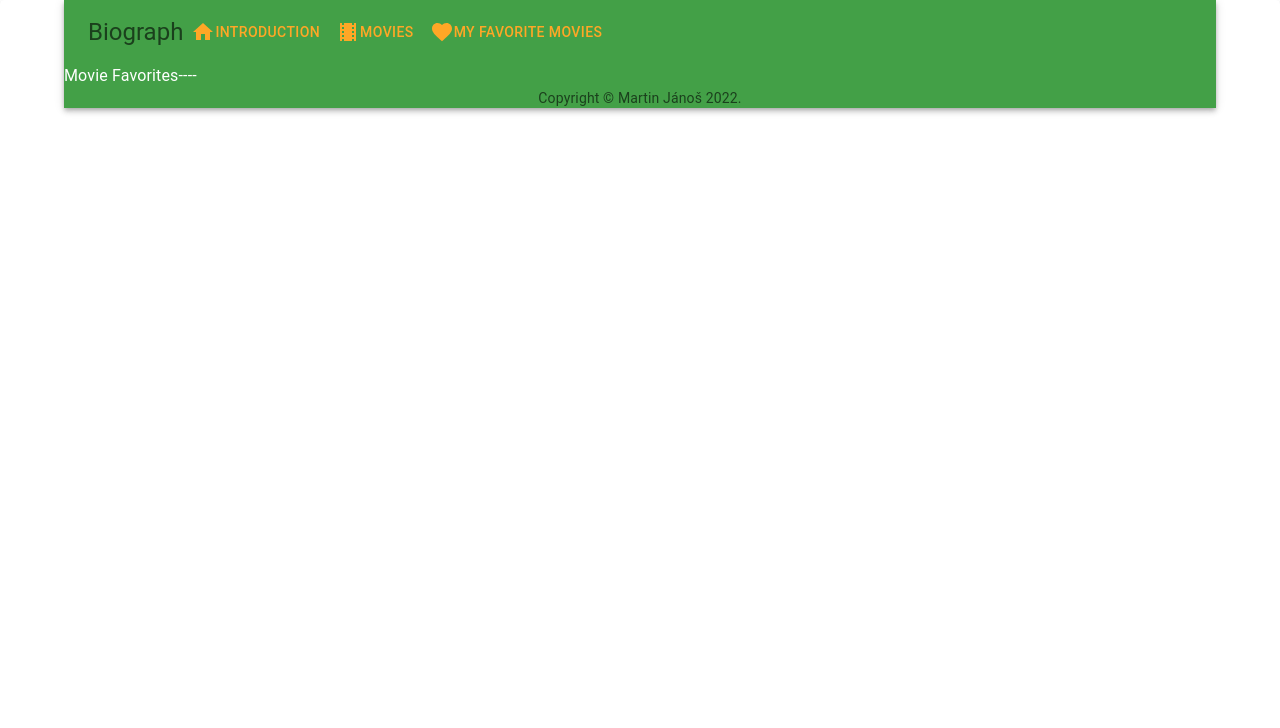
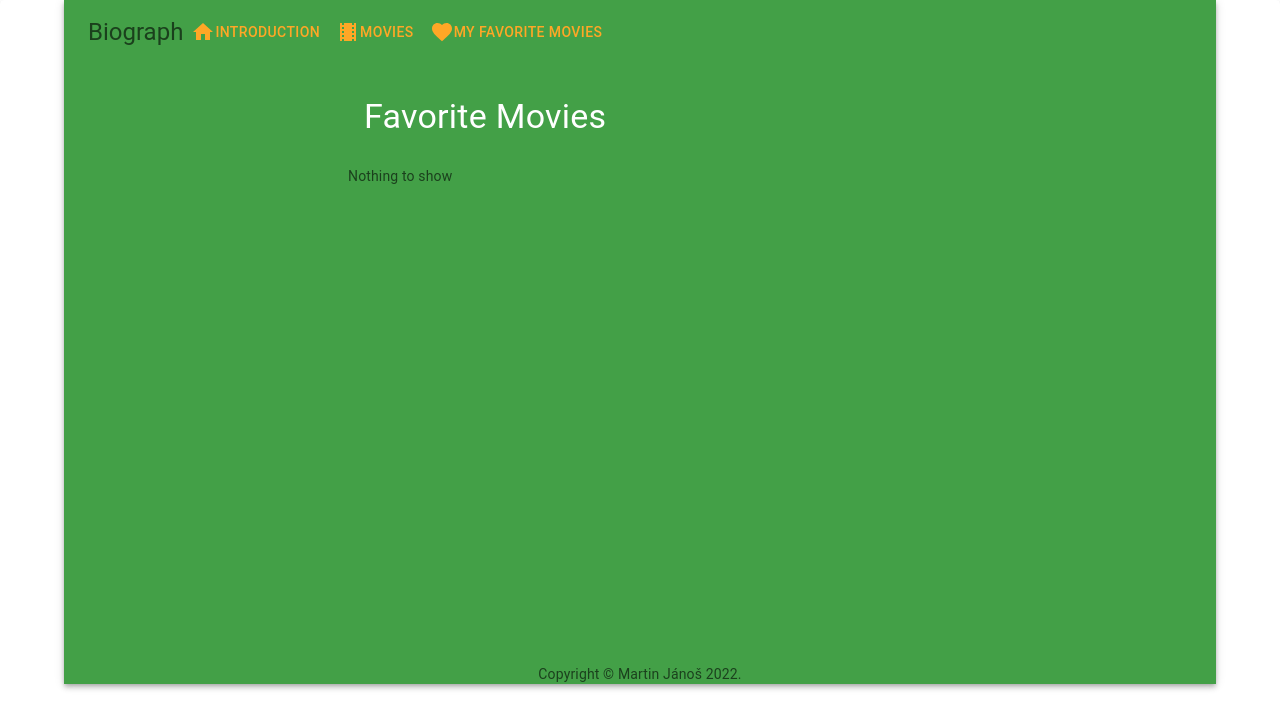
Before and after one commit to tinomar/biograph, a React (Create React App) app: page /movies/favorites in a window 1280 px wide. Shown: the top 728 px of the page. Built offline with nearby package versions, Linux system fonts and the light colour scheme.

Commit message:
Add favorite movies logic

```diff
--- a/src/pages/MovieFavorites.tsx
+++ b/src/pages/MovieFavorites.tsx
@@ -1,10 +1,72 @@
 import React from 'react';
+import { useNavigate } from "react-router-dom";
+import { useSelector, useDispatch } from 'react-redux';
+import { removeFavorite } from '../actionCreators/movies';
+import { RootState } from '../reducers';
+import { Box, IconButton, Card, CardActions, CardContent, CardMedia, Container, Grid, Typography } from '@mui/material';
+import DeleteIcon from '@mui/icons-material/Delete';
+import AutoStoriesIcon from '@mui/icons-material/AutoStories';
+
+interface MovieCardProps {
+  posterUrl: string;
+  title: string;
+  index: number;
+  onClick(): void;
+  onDelete(): void;
+}
+
+function MovieCard(props: MovieCardProps) {
+  const { posterUrl, title, index, onClick, onDelete } = props;
+  return (
+    <Card variant="outlined" sx={{ maxWidth: 135 }} key={`movie-card-${index}`}>
+      <CardMedia
+        component="img"
+        alt={title}
+        height="200"
+        image={posterUrl}
+      />
+      <CardContent>
+        <Typography variant="body2" color="text.secondary">
+          {title}
+        </Typography>
+      </CardContent>
+      <CardActions>
+        <IconButton size="small" onClick={() => onClick()}><AutoStoriesIcon /></IconButton >
+        <IconButton size="small" onClick={() => onDelete()}><DeleteIcon /></IconButton >
+      </CardActions>
+    </Card>
+  );
+}
 
 function MovieFavorites() {
+  // Use React Redux hooks to access movies store and trigger actions
+  const { favorites } = useSelector((state: RootState) => state.movies);
+  const dispatch = useDispatch();
+  const navigate = useNavigate();
+
   return (
-    <div className="MovieFavorites">
-      <header className="MovieFavorites-header">Movie Favorites----</header>
-    </div>
+    <Container maxWidth="sm" sx={{ minHeight: 600 }}>
+      <Box sx={{ my: 4, overflow: 'scroll' }}>
+        <Typography variant="h4" component="h2" gutterBottom>
+          Favorite Movies
+        </Typography>
+      </Box>
+      <Grid container spacing={2}>
+        {favorites.length ? favorites.map((favorite, index) => (
+          <Grid item md={3}>
+            <MovieCard
+              title={favorite.Title}
+              posterUrl={favorite.Poster}
+              index={index}
+              onClick={() => navigate(`/movies/${favorite.imdbID}`)}
+              onDelete={() => dispatch(removeFavorite(index))}
+            />
+          </Grid>)) :
+          <Typography variant="body2" color="text.secondary">
+            Nothing to show
+          </Typography>}
+      </Grid>
+    </Container>
   );
 }
 
```
